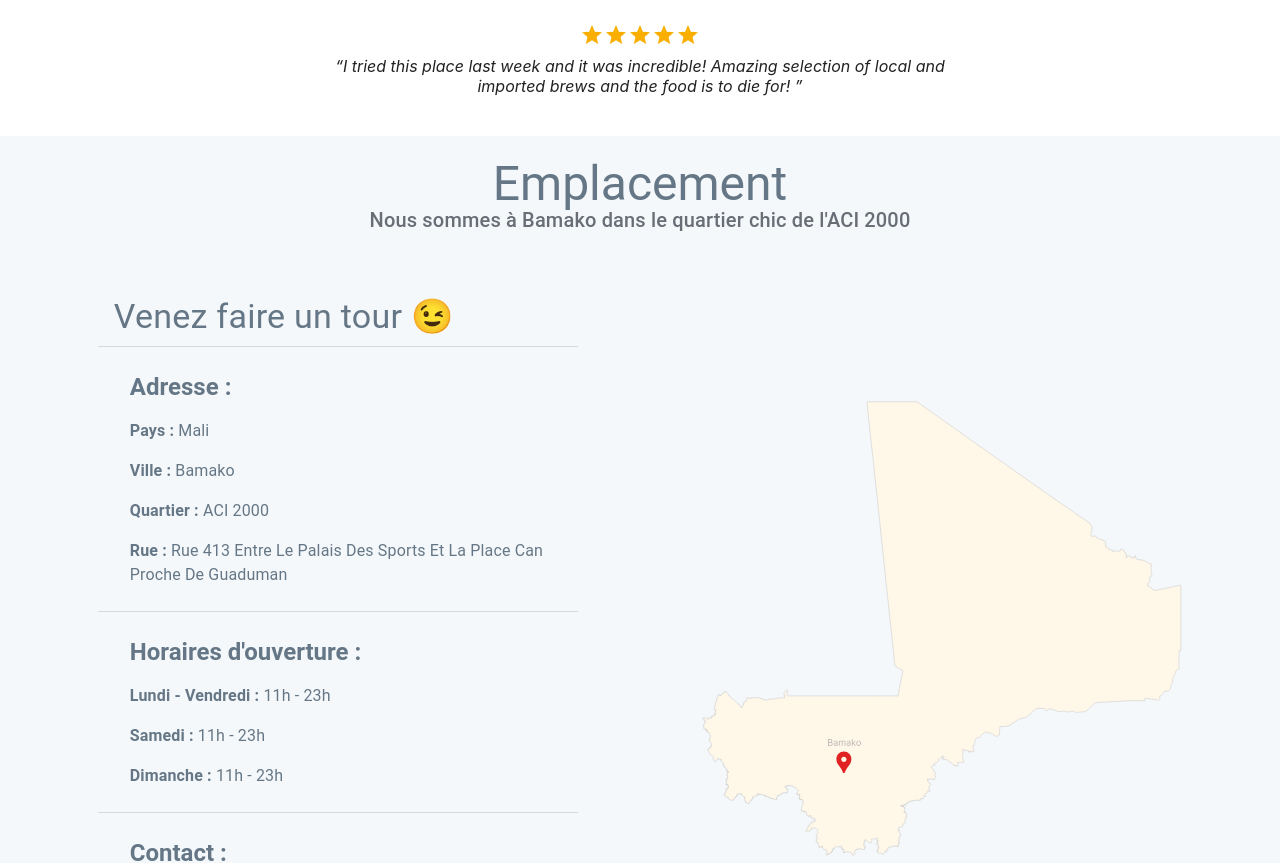
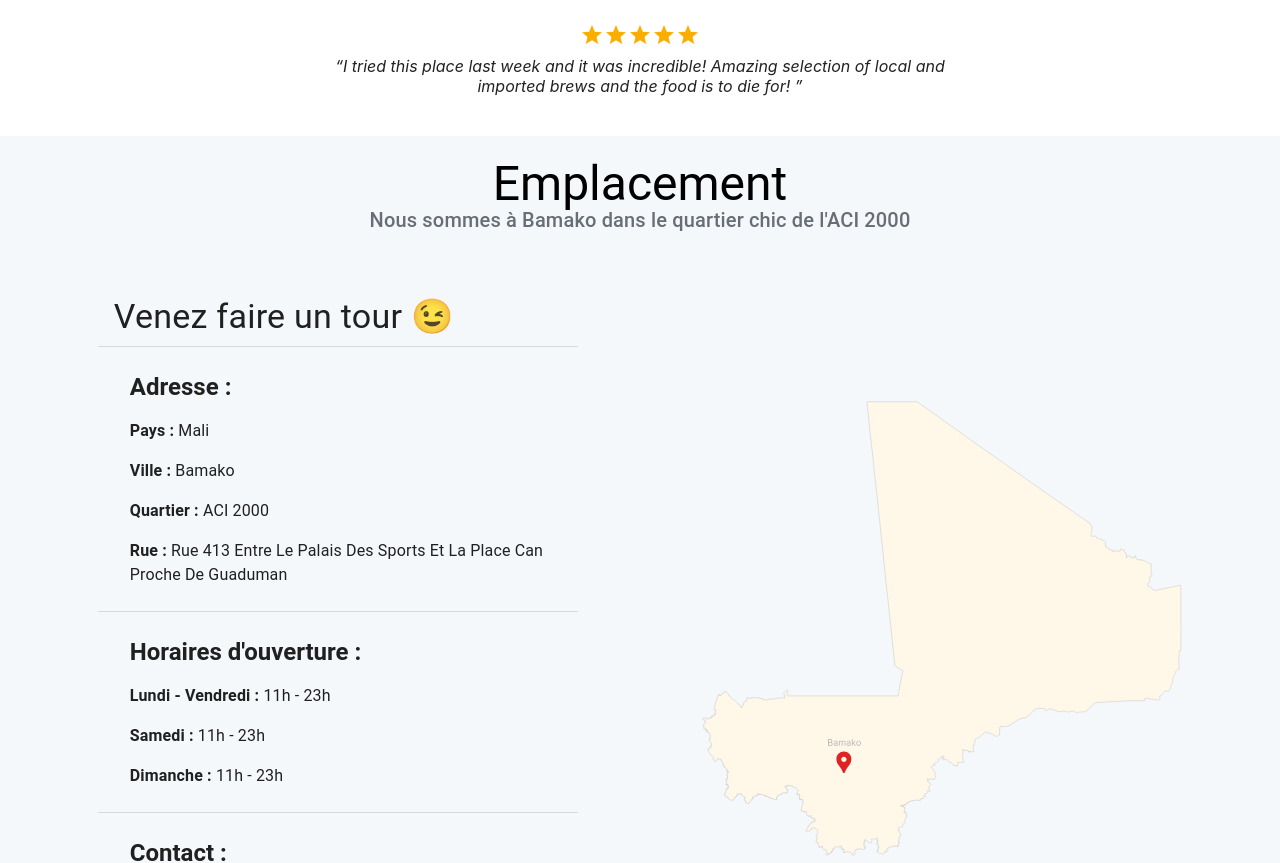
Before and after one commit to mamadou-niakate/feelfresh, a React (Create React App) app: page / in a window 1280 px wide. Shown: the part 2480-3343 px from the top of the page. Built offline with nearby package versions, Linux system fonts and the light colour scheme.

Commit message:
setting twitter card 2/3

```diff
--- a/src/Location/Location.js
+++ b/src/Location/Location.js
@@ -9,7 +9,8 @@ const useStyles = makeStyles({
     root: {
         // backgroundColor: '#F2F2F2',
         backgroundColor: '#F5F8FA',
-        color: '#657786',
+        // backgroundColor: '#FFF7E8',
+        // color: '#657786',
     },
    location: {
         height: '100%',
--- a/src/Location/LocationDetails.js
+++ b/src/Location/LocationDetails.js
@@ -13,7 +13,7 @@ export const LocationDetails = () => {
         alignSelf: 'center',
         borderRadius: 20,
         backgroundColor: 'transparent',
-        color: '#657786'
+        // color: '#657786'
       }}
     >
         <List>
```
